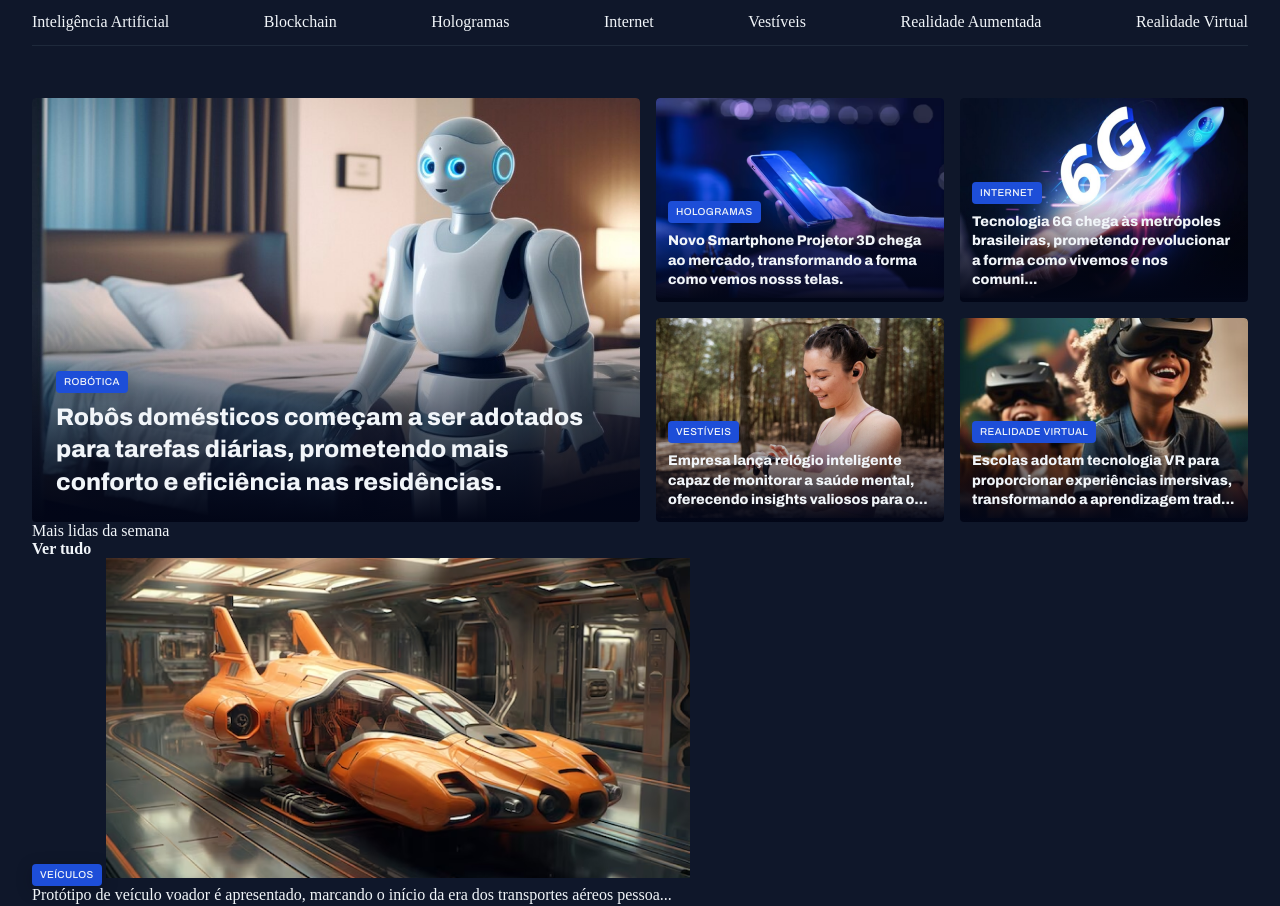
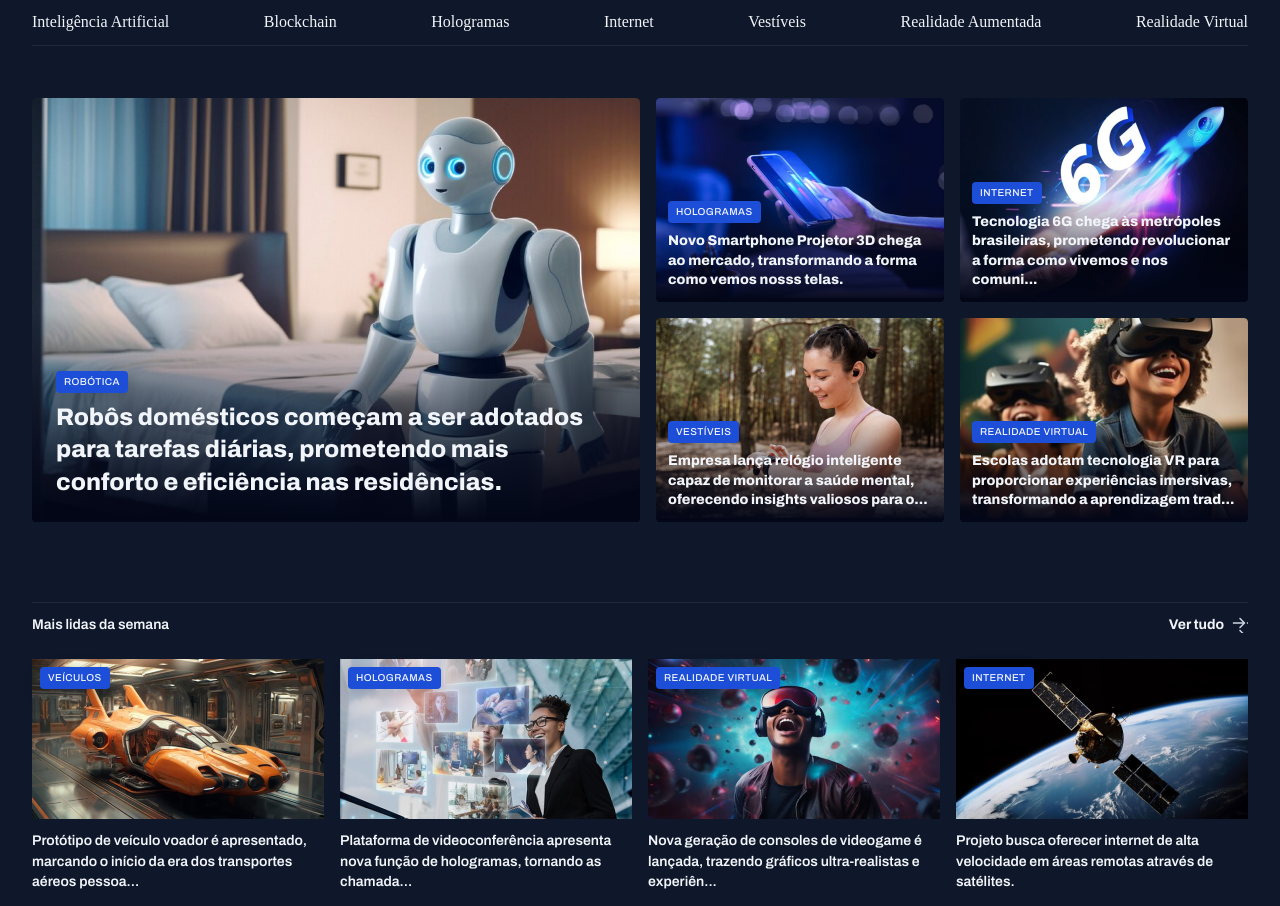
Before and after one commit to taliaduarte/projeto04-portalnoticias, a plain HTML site: page index.html in a window 1280 px wide. Shown: the part 74-980 px from the top of the page. Drawn offline with Linux system fonts and the light colour scheme.

Commit message:
adicionando estilos na seção mais lidas

```diff
--- a/index.html
+++ b/index.html
@@ -96,7 +96,7 @@
         </section>
 
         <section id="weekly">
-            <header>
+            <header class="grid grid-flow-col"> <!--colocou os elementos em colunas: lado a lado-->
                 <h3>Mais lidas da semana</h3>
                 <a href="#" class="grid grid-flow-col">
                     <strong>Ver tudo</strong>
--- a/styles/global.css
+++ b/styles/global.css
@@ -54,6 +54,7 @@ img {
 
 main {
     margin-top: 52px;
+    gap: 80px;
 }
 
 
--- a/styles/section.css
+++ b/styles/section.css
@@ -56,3 +56,52 @@ h2 {
 .text-sm {
     font: var(--text-sm);
 }
+
+#weekly > div {
+    grid-template-columns: repeat(4, 292px); /*292px a largura das imagens figma*/
+}
+
+#weekly > img {
+    height: 160px;
+}
+
+/*todo section que estiver com uma header vai receber isso*/
+section header {
+    border-top: 1px solid var(--stroke-color);
+    padding-block: 12px 24px;
+    font: var(--text-span);
+}
+
+section header a {
+    justify-self: end;
+    align-items: center;
+    gap: 8px;
+}
+
+section header a span {
+    background-image: url(../assets/icons/ArrowRight.svg);
+    width: 16px;
+    height: 16px;
+
+}
+
+section header a:hover span {
+    background-image: url(../assets/icons/ArrowRight-hover.svg);
+}
+
+#weekly figure {
+    position: relative;
+}
+
+/*colocar as tags azuis acima da imagens*/
+#weekly figure .content-tag {
+    position: absolute;
+    top: 8px;
+    left: 8px;
+}
+
+#weekly p {
+    margin-top: 8px;
+    font-weight: 800;
+    font: var(--text-span);
+}
```
Also changed, not shown: assets/icons/ArrowRight.svg (renamed from assets/icons/Vector.svg).
